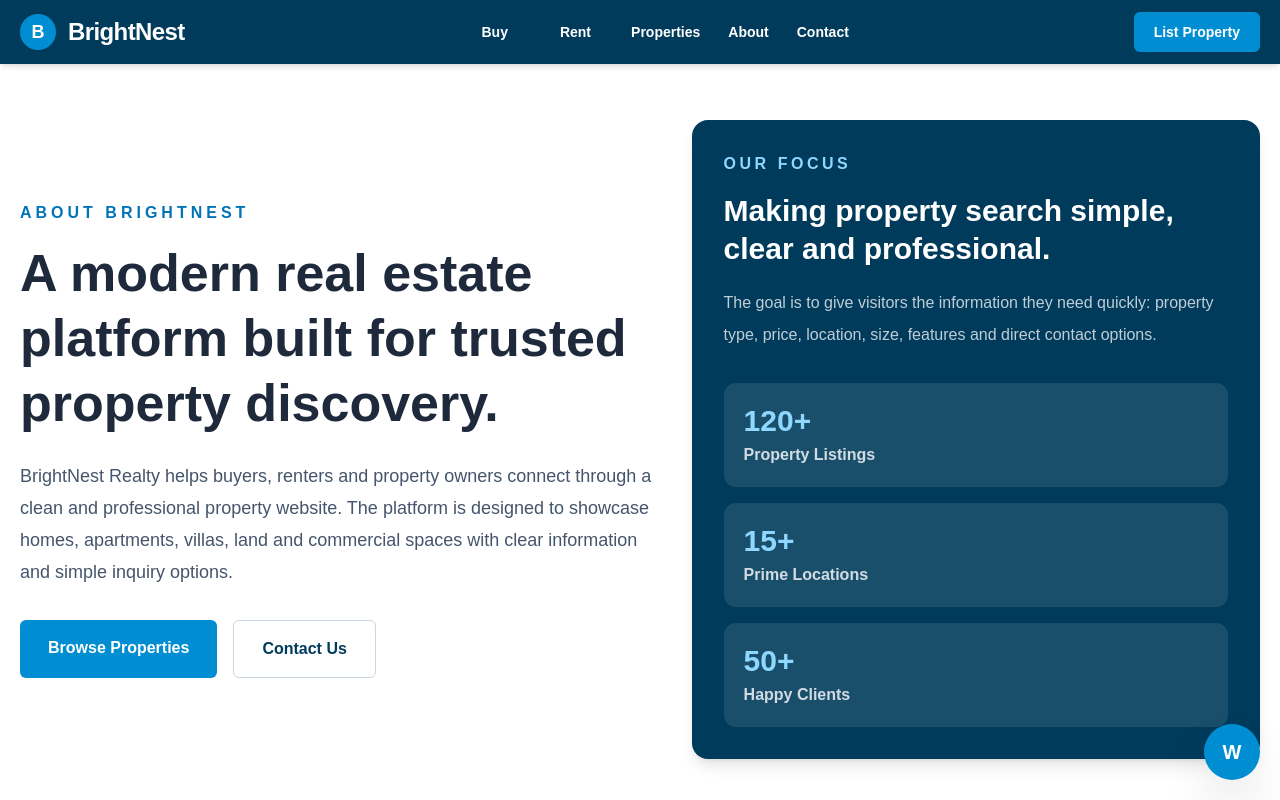
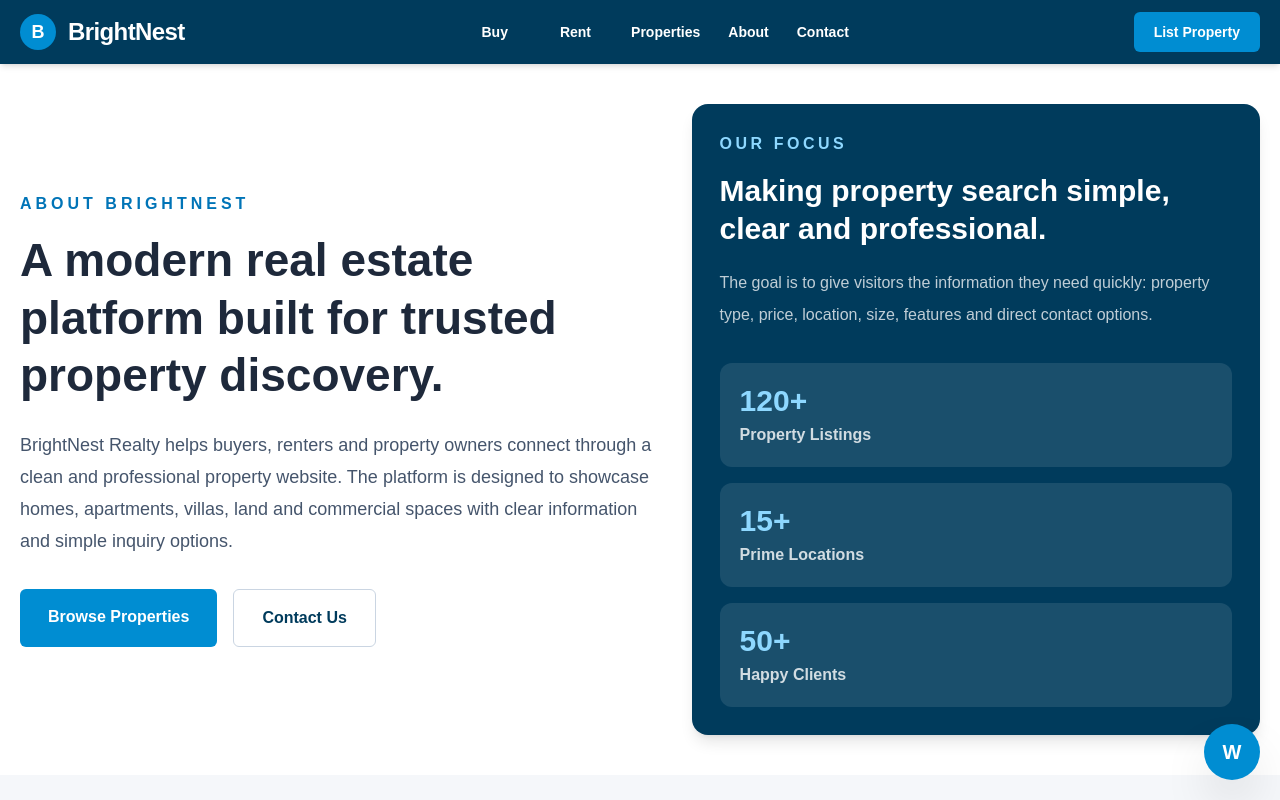
Before and after one commit to brianmichaelu/brightnest-realty, a Next.js app: page /about in a window 1280 px wide. Shown: the top 800 px of the page. Built offline with nearby package versions, Linux system fonts and the light colour scheme.

Commit message:
Adjust padding and heading size in AboutPage

```diff
--- a/app/about/page.tsx
+++ b/app/about/page.tsx
@@ -24,14 +24,14 @@ const stats = [
 export default function AboutPage() {
   return (
     <>
-      <section className="bg-white px-5 py-14">
+      <section className="bg-white px-5 py-10">
         <div className="mx-auto grid max-w-7xl gap-10 lg:grid-cols-[1fr_0.9fr] lg:items-center">
           <div>
             <p className="font-black uppercase tracking-[0.25em] text-[#0074B7]">
               About BrightNest
             </p>
 
-            <h1 className="mt-4 max-w-4xl text-4xl font-black leading-tight text-[#1E293B] md:text-[52px]">
+            <h1 className="mt-4 max-w-4xl text-4xl font-black leading-tight text-[#1E293B] md:text-[46px]">
               A modern real estate platform built for trusted property
               discovery.
             </h1>
@@ -61,7 +61,7 @@ export default function AboutPage() {
             </div>
           </div>
 
-          <div className="rounded-2xl bg-[#003B5C] p-8 text-white shadow-lg">
+          <div className="rounded-2xl bg-[#003B5C] p-7 text-white shadow-lg">
             <p className="font-black uppercase tracking-[0.22em] text-[#8ED8FF]">
               Our Focus
             </p>
```
